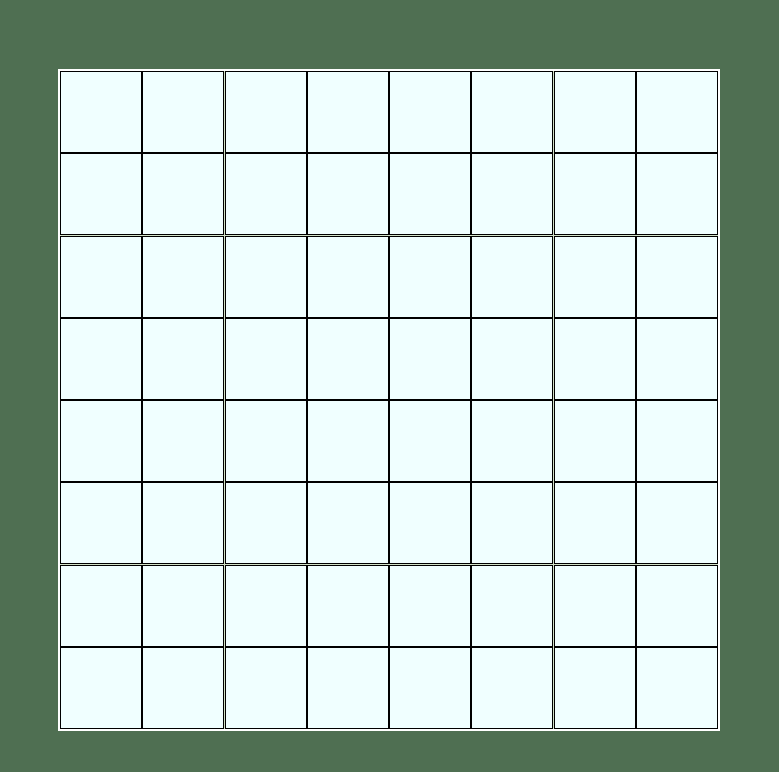
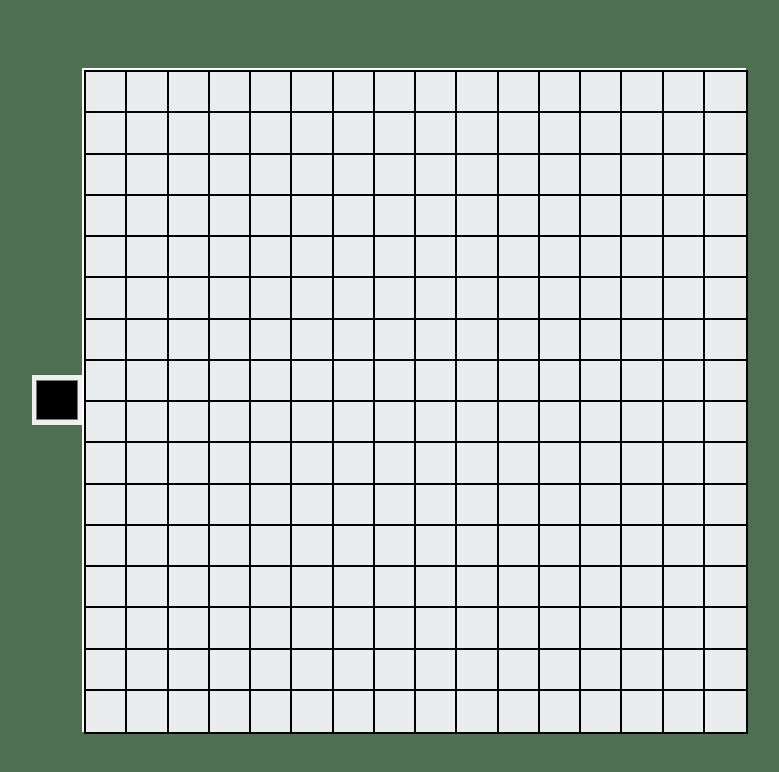
Before and after one commit to bhuwan214/Etch-a-Sketch, a plain HTML site: page index.html in a window 1280 px wide. Shown: the whole page, without its empty margins (251-1030 px from the left). Drawn offline with Linux system fonts and the light colour scheme.

Commit message:
slight chnage

```diff
--- a/index.html
+++ b/index.html
@@ -8,71 +8,9 @@
 </head>
 <body>
     <div class="main">
-        <div class="canvas">
-        <div class="box 1"></div>
-        <div class="box 2"></div>
-        <div class="box 3"></div>
-        <div class="box 4"></div>
-        <div class="box 5"></div>
-        <div class="box 6"></div>
-        <div class="box 7"></div>
-        <div class="box 8"></div>
-        <div class="box 9"></div>
-        <div class="box 10"></div>
-        <div class="box 11"></div>
-        <div class="box 12"></div>
-        <div class="box 13"></div>
-        <div class="box 14"></div>
-        <div class="box 15"></div>
-        <div class="box 16"></div>
-        <div class="box 17"></div>
-        <div class="box 18"></div>
-        <div class="box 19"></div>
-        <div class="box 20"></div>
-        <div class="box 21"></div>
-        <div class="box 22"></div>
-        <div class="box 23"></div>
-        <div class="box 24"></div>
-        <div class="box 25"></div>
-        <div class="box 26"></div>
-        <div class="box 27"></div>
-        <div class="box 28"></div>
-        <div class="box 29"></div>
-        <div class="box 30"></div>
-        <div class="box 31"></div>
-        <div class="box 32"></div>
-        <div class="box 33"></div>
-        <div class="box 34"></div>
-        <div class="box 35"></div>
-        <div class="box 36"></div>
-        <div class="box 37"></div>
-        <div class="box 38"></div>
-        <div class="box 39"></div>
-        <div class="box 40"></div>
-        <div class="box 41"></div>
-        <div class="box 42"></div>
-        <div class="box 43"></div>
-        <div class="box 44"></div>
-        <div class="box 45"></div>
-        <div class="box 46"></div>
-        <div class="box 47"></div>
-        <div class="box 48"></div>
-        <div class="box 49"></div>
-        <div class="box 50"></div>
-        <div class="box 51"></div>
-        <div class="box 52"></div>
-        <div class="box 53"></div>
-        <div class="box 54"></div>
-        <div class="box 55"></div>
-        <div class="box 56"></div>
-        <div class="box 57"></div>
-        <div class="box 58"></div>
-        <div class="box 59"></div>
-        <div class="box 60"></div>
-        <div class="box 61"></div>
-        <div class="box 62"></div>
-        <div class="box 63"></div>
-        <div class="box 64"></div>
+        <input type="color" value="#fffff">
+        <div class="grid">
+
 
     </div>
     </div>
--- a/script.js
+++ b/script.js
@@ -1,3 +1,11 @@
-let canvas= document.querySelector(".canvas")
+var grid= document.querySelector(".grid")
 
-canvas.appendChild
+for ( let i=0; i<16 * 16; i++){
+    var gridItem =document.createElement('div')
+
+    gridItem.className ='grid-item'
+
+    grid.appendChild(gridItem)
+}
+
+grid.style.backgroundColor =''
--- a/style.css
+++ b/style.css
@@ -17,21 +17,26 @@ html,body{
     align-items: center;
 }
 
-.canvas{
+.grid{
 background-color: #D2E3C8;
-border: 2px solid white;
-height: 658px;
-width: 658px;
+border: 2px solid #ffffff;
+height: 660px;
+width: 660px;
 display: grid;
-grid-template-columns: repeat(8,1fr);
+grid-template-columns: repeat(16,1fr);
+grid-template-rows:repeat(16,1fr);
 gap: 0px;
 
 }
 
-.box{
+.grid-item{
+border: solid 2px black;
+background-color: rgb(233, 237, 237);
 
-width: 80px;
-height: 80px;
-background-color: azure;
-border: 1px solid black;
 }
+
+input{
+    width: 50px;
+    height: 50px;
+    border: none;
+}
```
